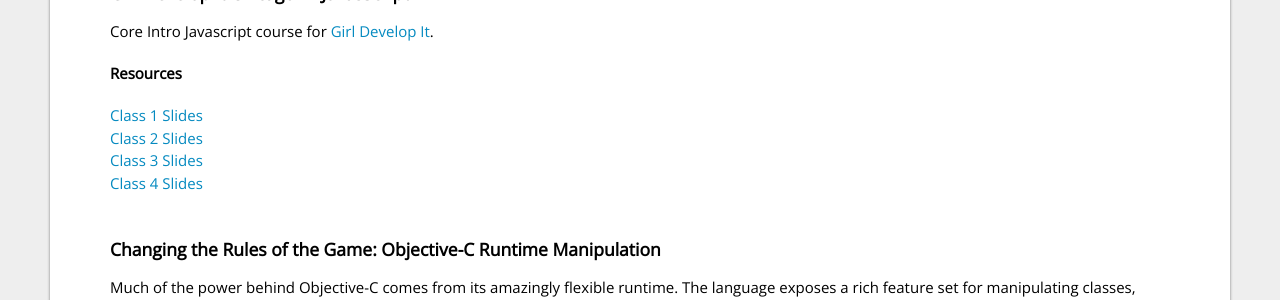
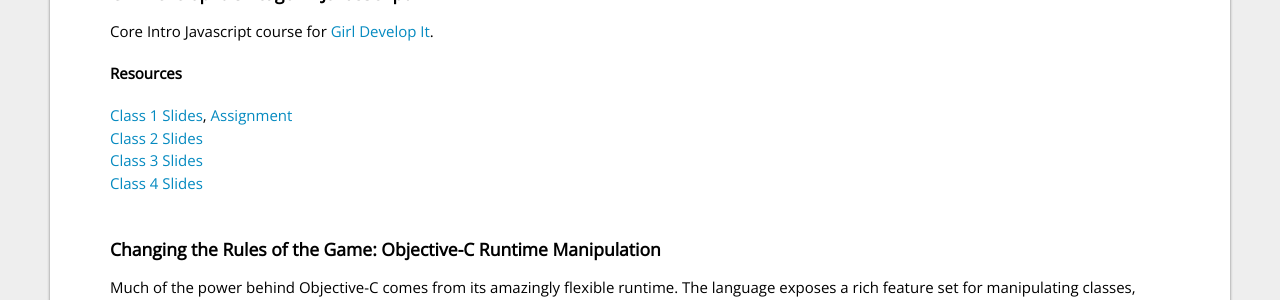
Before and after one commit to wbyoung/wbyoung.github.com, a Jekyll site: the page built from index.markdown, in a window 1280 px wide. Shown: the part 465-765 px from the top of the page. Built offline with Jekyll 4.4.1, drawn with Linux system fonts in a browser that asks for light colours; Markdown is read by kramdown in place of the engine named in the settings.

Commit message:
Added first class assignment.

```diff
--- a/index.markdown
+++ b/index.markdown
@@ -18,7 +18,7 @@ Core Intro Javascript course for [Girl Develop It](http://www.girldevelopit.com)
 
 #### Resources
 
-[Class 1 Slides](/gdi/class1.html)
+[Class 1 Slides](/gdi/class1.html), [Assignment](/gdi/assignments/class1/assignment.zip)
 [Class 2 Slides](/gdi/class2.html)
 [Class 3 Slides](/gdi/class3.html)
 [Class 4 Slides](/gdi/class4.html)
```
Also changed, not shown: 1 other file.
